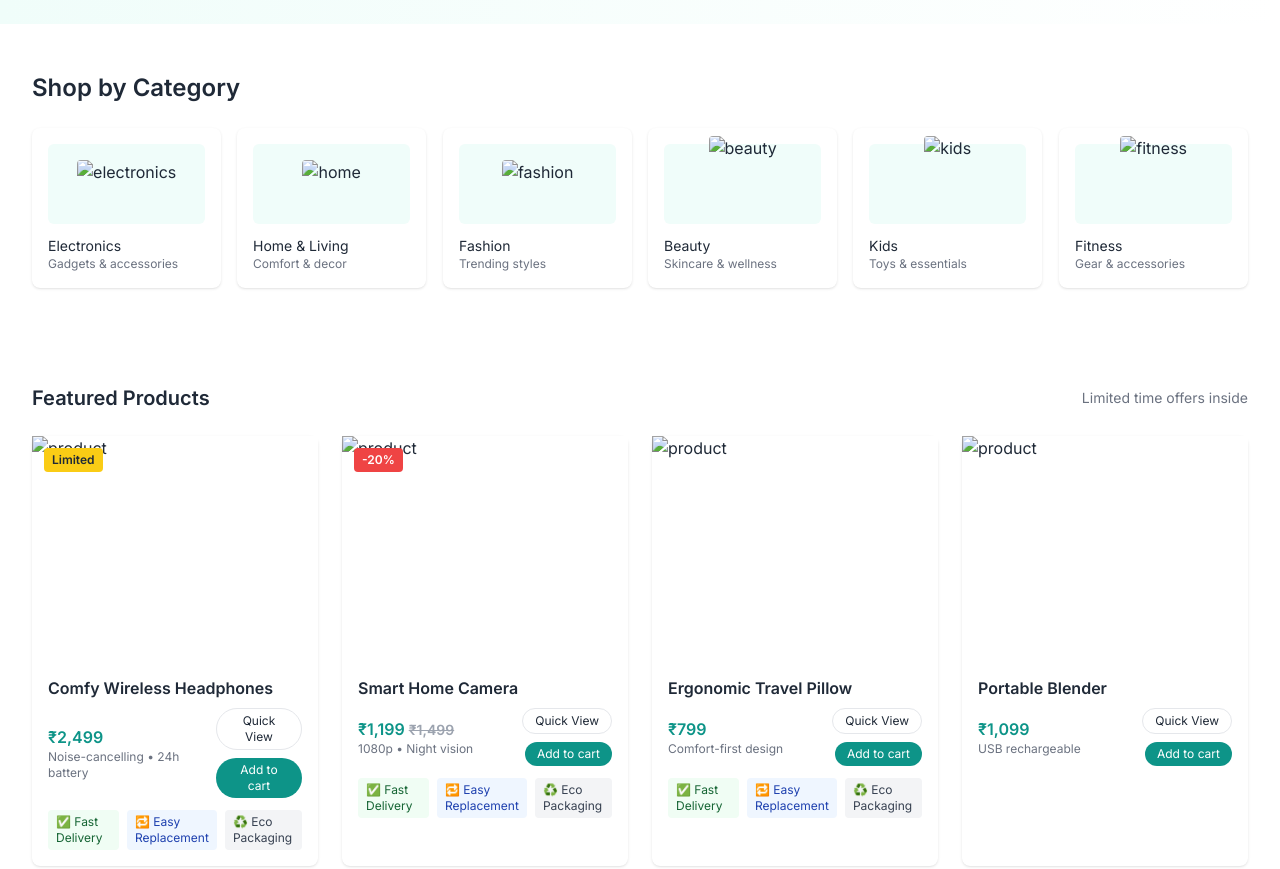
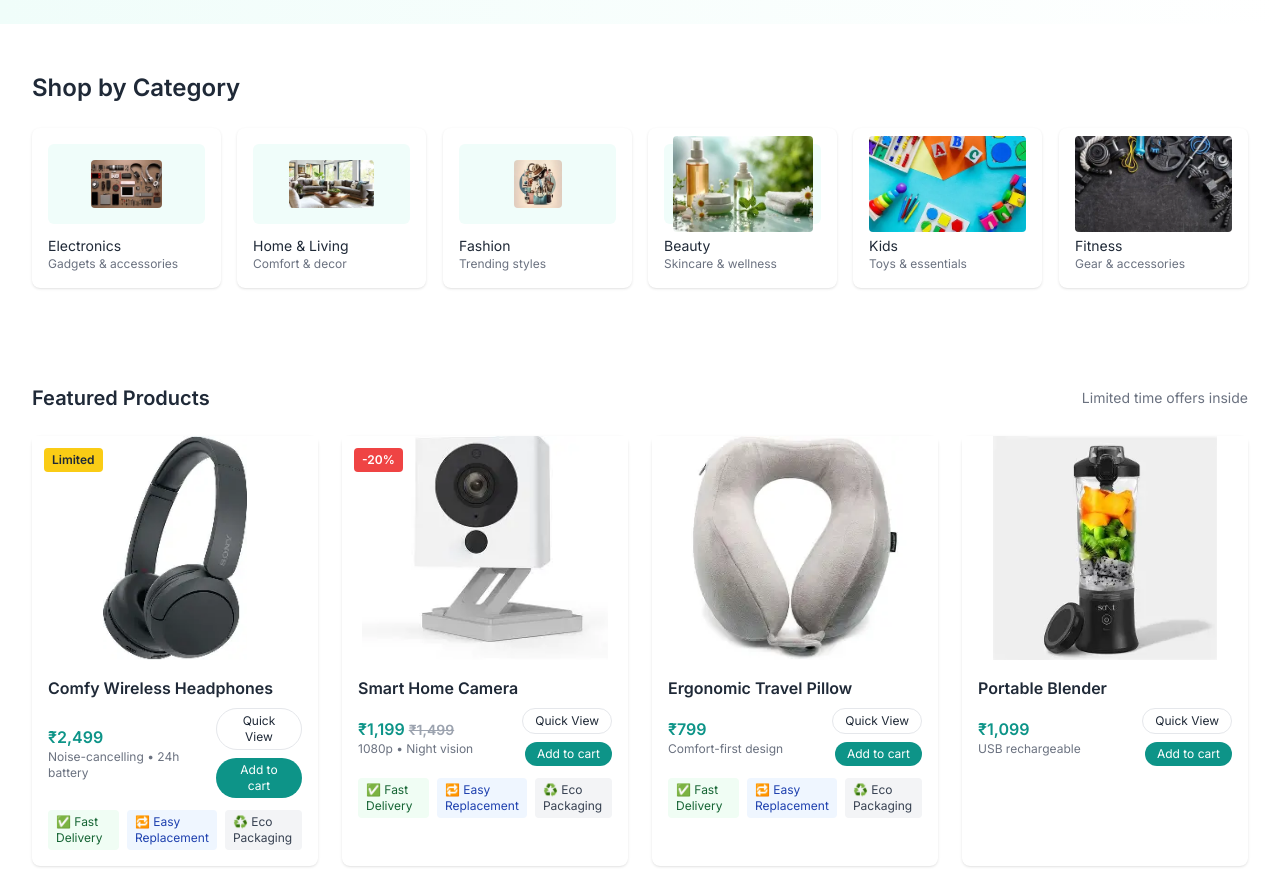
Before and after one commit to deepakgowrishankar7/KTD, a plain HTML site: page index.html in a window 1280 px wide. Shown: the part 600-1469 px from the top of the page. Drawn offline with nearby package versions, Linux system fonts and the light colour scheme; the site is published under a folder, as on GitHub Pages, so addresses that start at the root find nothing.

Commit message:
Update site content

```diff
--- a/index.html
+++ b/index.html
@@ -109,7 +109,7 @@
           <!-- Six sample categories -->
           <a href="#" class="category-card group p-4 bg-white rounded-lg shadow hover:shadow-lg transform hover:-translate-y-1 transition" data-aos="flip-left">
             <div class="h-20 flex items-center justify-center bg-teal-50 rounded-md mb-3">
-              <img src="/assets/images/Electronics.webp" alt="electronics" class="h-12 object-cover rounded" />
+              <img src="assets/images/Electronics.webp" alt="electronics" class="h-12 object-cover rounded" />
             </div>
             <div class="text-sm font-medium">Electronics</div>
             <div class="text-xs text-gray-500">Gadgets & accessories</div>
@@ -117,7 +117,7 @@
 
           <a href="#" class="category-card group p-4 bg-white rounded-lg shadow hover:shadow-lg transform hover:-translate-y-1 transition" data-aos="flip-left" data-aos-delay="50">
             <div class="h-20 flex items-center justify-center bg-teal-50 rounded-md mb-3">
-              <img src="/assets/images/homeandlivingconforts.webp" alt="home" class="h-12 object-cover rounded" />
+              <img src="assets/images/homeandlivingconforts.webp" alt="home" class="h-12 object-cover rounded" />
             </div>
             <div class="text-sm font-medium">Home & Living</div>
             <div class="text-xs text-gray-500">Comfort & decor</div>
@@ -125,7 +125,7 @@
 
           <a href="#" class="category-card group p-4 bg-white rounded-lg shadow hover:shadow-lg transform hover:-translate-y-1 transition" data-aos="flip-left" data-aos-delay="100">
             <div class="h-20 flex items-center justify-center bg-teal-50 rounded-md mb-3">
-              <img src="/assets/images/fashion.webp" alt="fashion" class="h-12 object-cover rounded" />
+              <img src="assets/images/fashion.webp" alt="fashion" class="h-12 object-cover rounded" />
             </div>
             <div class="text-sm font-medium">Fashion</div>
             <div class="text-xs text-gray-500">Trending styles</div>
@@ -133,7 +133,7 @@
 
           <a href="#" class="category-card group p-4 bg-white rounded-lg shadow hover:shadow-lg transform hover:-translate-y-1 transition" data-aos="flip-left" data-aos-delay="150">
             <div class="h-20 flex items-center justify-center bg-teal-50 rounded-md mb-3">
-              <img src="/assets/images/SkinCareWellness.webp" alt="beauty" class="h-24 object-cover rounded" />
+              <img src="assets/images/SkinCareWellness.webp" alt="beauty" class="h-24 object-cover rounded" />
             </div>
             <div class="text-sm font-medium">Beauty</div>
             <div class="text-xs text-gray-500">Skincare & wellness</div>
@@ -141,7 +141,7 @@
 
           <a href="#" class="category-card group p-4 bg-white rounded-lg shadow hover:shadow-lg transform hover:-translate-y-1 transition" data-aos="flip-left" data-aos-delay="200">
             <div class="h-20 flex items-center justify-center bg-teal-50 rounded-md mb-3">
-              <img src="/assets/images/kidstoys.webp" alt="kids" class="h-24 object-cover rounded" />
+              <img src="assets/images/kidstoys.webp" alt="kids" class="h-24 object-cover rounded" />
             </div>
             <div class="text-sm font-medium">Kids</div>
             <div class="text-xs text-gray-500">Toys & essentials</div>
@@ -149,7 +149,7 @@
 
           <a href="#" class="category-card group p-4 bg-white rounded-lg shadow hover:shadow-lg transform hover:-translate-y-1 transition" data-aos="flip-left" data-aos-delay="250">
             <div class="h-20 flex items-center justify-center bg-teal-50 rounded-md mb-3">
-              <img src="/assets/images/fitness.webp" alt="fitness" class="h-24 object-cover rounded" />
+              <img src="assets/images/fitness.webp" alt="fitness" class="h-24 object-cover rounded" />
             </div>
             <div class="text-sm font-medium">Fitness</div>
             <div class="text-xs text-gray-500">Gear & accessories</div>
@@ -168,7 +168,7 @@
           <!-- sample product card -->
           <article class="product-card bg-white rounded-lg shadow hover:shadow-xl transform hover:-translate-y-1 transition" data-aos="fade-up">
             <div class="relative overflow-hidden">
-              <img src="/assets/images/wirelessheadphones.webp" alt="product" class="w-full h-56 md:h-48 lg:h-56 object-contain object-center bg-white group-hover:scale-105 transition duration-500" />
+              <img src="assets/images/wirelessheadphones.webp" alt="product" class="w-full h-56 md:h-48 lg:h-56 object-contain object-center bg-white group-hover:scale-105 transition duration-500" />
               <div class="absolute top-3 left-3 bg-yellow-400 text-xs font-semibold px-2 py-1 rounded">Limited</div>
             </div>
             <div class="p-4">
@@ -194,7 +194,7 @@
           <!-- Duplicate a few cards for layout demonstration -->
           <article class="product-card bg-white rounded-lg shadow hover:shadow-xl transform hover:-translate-y-1 transition" data-aos="fade-up" data-aos-delay="50">
             <div class="relative overflow-hidden">
-              <img src="/assets/images/smarthomecamera.webp" alt="product" class="w-full h-56 md:h-48 lg:h-56 object-contain object-center bg-white group-hover:scale-105 transition duration-500" />
+              <img src="assets/images/smarthomecamera.webp" alt="product" class="w-full h-56 md:h-48 lg:h-56 object-contain object-center bg-white group-hover:scale-105 transition duration-500" />
               <div class="absolute top-3 left-3 bg-red-500 text-xs font-semibold px-2 py-1 rounded text-white">-20%</div>
             </div>
             <div class="p-4">
@@ -219,7 +219,7 @@
 
           <article class="product-card bg-white rounded-lg shadow hover:shadow-xl transform hover:-translate-y-1 transition" data-aos="fade-up" data-aos-delay="100">
             <div class="relative overflow-hidden">
-              <img src="/assets/images/ErgonomicTravelPillow.webp" alt="product" class="w-full h-56 md:h-48 lg:h-56 object-contain object-center bg-white group-hover:scale-105 transition duration-500" />
+              <img src="assets/images/ErgonomicTravelPillow.webp" alt="product" class="w-full h-56 md:h-48 lg:h-56 object-contain object-center bg-white group-hover:scale-105 transition duration-500" />
             </div>
             <div class="p-4">
               <h4 class="font-semibold">Ergonomic Travel Pillow</h4>
@@ -244,7 +244,7 @@
           <!-- Add a couple more placeholder cards -->
           <article class="product-card bg-white rounded-lg shadow hover:shadow-xl transform hover:-translate-y-1 transition" data-aos="fade-up" data-aos-delay="150">
             <div class="relative overflow-hidden">
-              <img src="/assets/images/PortableBlender.webp" alt="product" class="w-full h-56 md:h-48 lg:h-56 object-contain object-center bg-white" />
+              <img src="assets/images/PortableBlender.webp" alt="product" class="w-full h-56 md:h-48 lg:h-56 object-contain object-center bg-white" />
             </div>
             <div class="p-4">
               <h4 class="font-semibold">Portable Blender</h4>
@@ -263,7 +263,7 @@
 
           <article class="product-card bg-white rounded-lg shadow hover:shadow-xl transform hover:-translate-y-1 transition" data-aos="fade-up" data-aos-delay="200">
             <div class="relative overflow-hidden">
-              <img src="/assets/images/LEDDeskLamp.webp" alt="product" class="w-full h-56 md:h-48 lg:h-56 object-contain object-center bg-white" />
+              <img src="assets/images/LEDDeskLamp.webp" alt="product" class="w-full h-56 md:h-48 lg:h-56 object-contain object-center bg-white" />
             </div>
             <div class="p-4">
               <h4 class="font-semibold">LED Desk Lamp</h4>
```
Also changed, not shown: assets/images/MicrosoftSurfaceLaptop4.webp (renamed from assets/images/MicrosoftSurfaceLaptop 4.webp).
